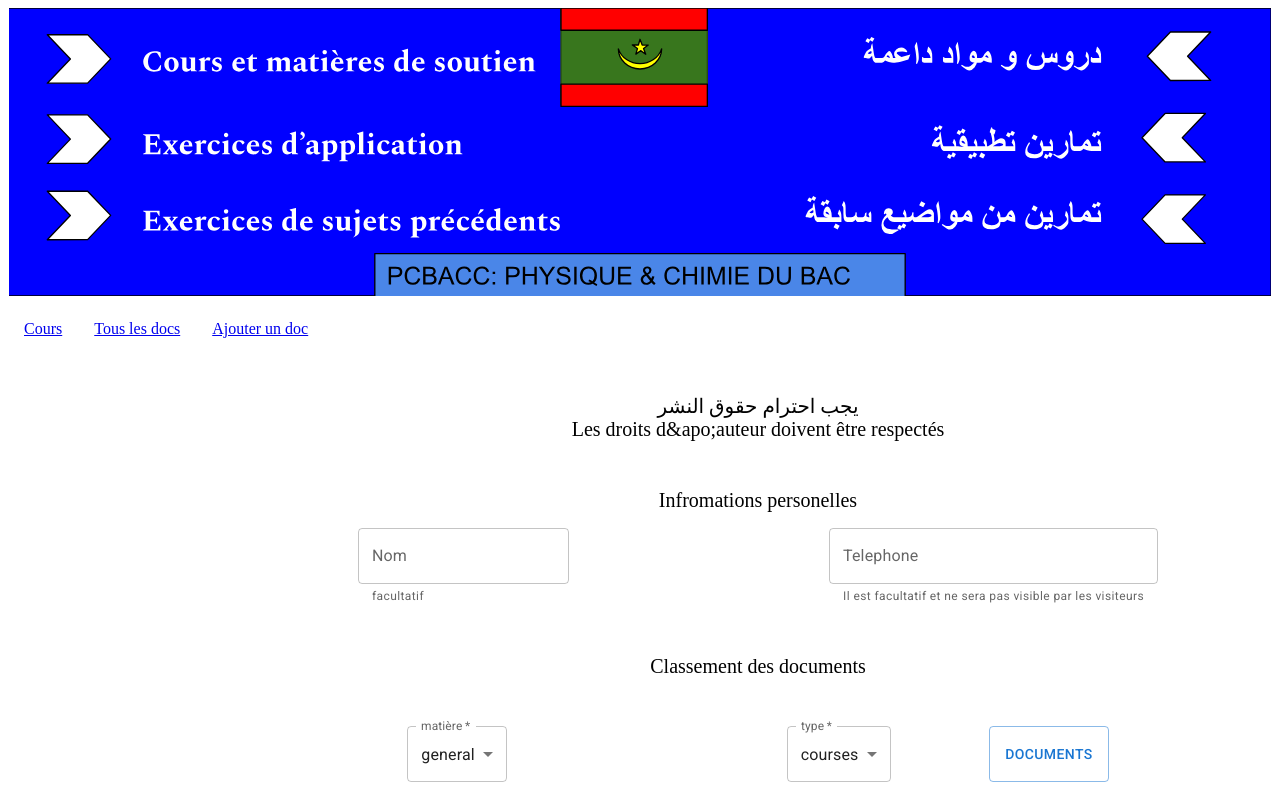
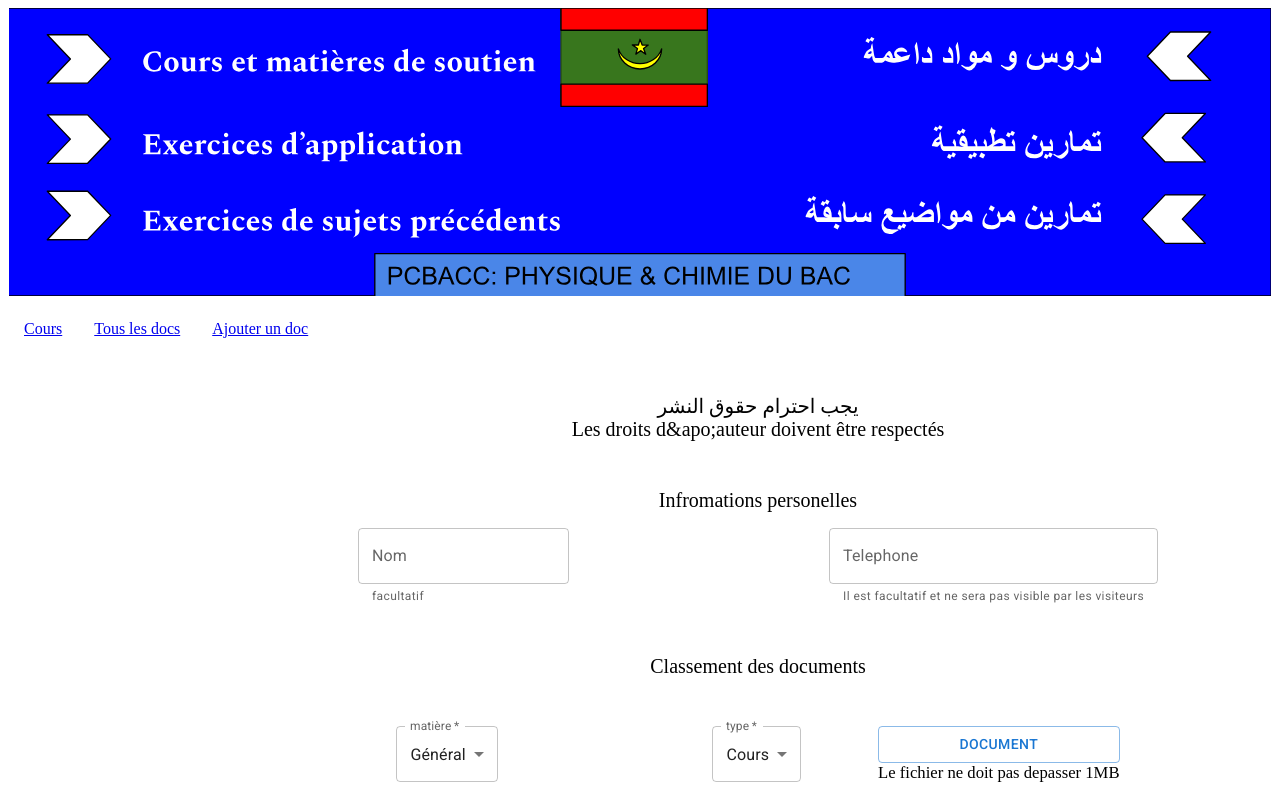
Before and after one commit to Ln2be/npcbacc, a Next.js app: page /upload in a window 1280 px wide. Shown: the top 800 px of the page. Built offline with nearby package versions, Linux system fonts and the light colour scheme.

Commit message:
periority in workboard

```diff
--- a/pages/upload.tsx
+++ b/pages/upload.tsx
@@ -3,7 +3,7 @@ import Head from "next/head";
 import { useRouter } from "next/router";
 import React, { ChangeEvent, MouseEventHandler, useState } from "react";
 import { MDoc } from "../lib/models";
-import { convertToBase64, subjects } from "../lib/myFunctions";
+import { convertToBase64, subjects, translate } from "../lib/myFunctions";
 
 // the model to send
 const doc = {} as MDoc;
@@ -14,6 +14,7 @@ doc.chapter = "general";
 doc.kind = "courses";
 export default function Page() {
   const [field, setField] = useState("");
+  const [errorfile, setError] = useState(false);
   const router = useRouter();
 
   async function handleFile(e: ChangeEvent<HTMLInputElement>) {
@@ -26,12 +27,14 @@ export default function Page() {
       if (resFile) {
         filename = files.item(0)?.name;
         doc.file = resFile;
+        console.log("file size = " + resFile.size);
       }
     }
   }
 
+  async function handleSubmit() {
+    if (doc.file.size < 1100000) {
       // submit the doc
-  async function handleSubmit() {
       // add the object to form data
 
       const formData = new FormData();
@@ -57,6 +60,9 @@ export default function Page() {
       //   },
       // });
       router.push("/");
+    } else {
+      setError(true);
+    }
   }
 
   return (
@@ -175,7 +181,7 @@ export default function Page() {
               >
                 {Object.keys(subjects).map((key, index) => (
                   <MenuItem key={index} value={key}>
-                    {key}
+                    {translate[key]}
                   </MenuItem>
                 ))}
               </TextField>
@@ -202,7 +208,7 @@ export default function Page() {
                 >
                   {Object.keys(subjects[field]).map((key, index) => (
                     <MenuItem key={index} value={key}>
-                      {key}
+                      {translate[key]}
                     </MenuItem>
                   ))}
                 </TextField>
@@ -233,7 +239,7 @@ export default function Page() {
                 {Object.keys(subjects["general"]["general"]).map(
                   (key, index) => (
                     <MenuItem key={index} value={key}>
-                      {key}
+                      {translate[key]}
                     </MenuItem>
                   )
                 )}
@@ -242,12 +248,13 @@ export default function Page() {
             <Box
               sx={{
                 display: "flex",
+                flexDirection: "column",
                 justifyContent: "space-between",
                 m: 1,
               }}
             >
               <Button variant="outlined" component="label">
-                Documents
+                Document
                 <input
                   type="file"
                   hidden
@@ -255,6 +262,13 @@ export default function Page() {
                   accept="application/pdf"
                 />
               </Button>
+              <small
+                style={{
+                  color: errorfile ? "red" : "black",
+                }}
+              >
+                Le fichier ne doit pas depasser 1MB
+              </small>
             </Box>
           </Box>
           <Box
```
Lines whose indentation alone changed are shown as unchanged.
